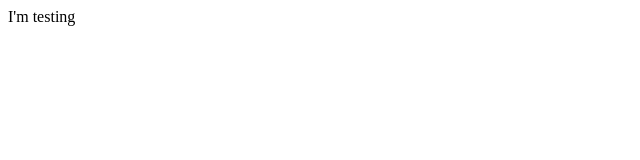
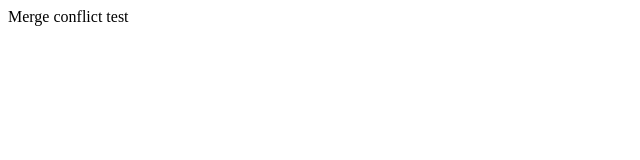
Before and after one commit to niallb96/VueTest, a plain HTML site: page index.html in a window 1280 px wide. Shown: the full height of the page, 0-640 px from the left. Drawn offline with Linux system fonts and the light colour scheme.

Commit message:
testing merge conflict

```diff
--- a/index.html
+++ b/index.html
@@ -1,5 +1,5 @@
 <html>
     <body>
-        <p>I'm testing</p>
+        <p>Merge conflict test</p>
     </body>
 </html>
```
